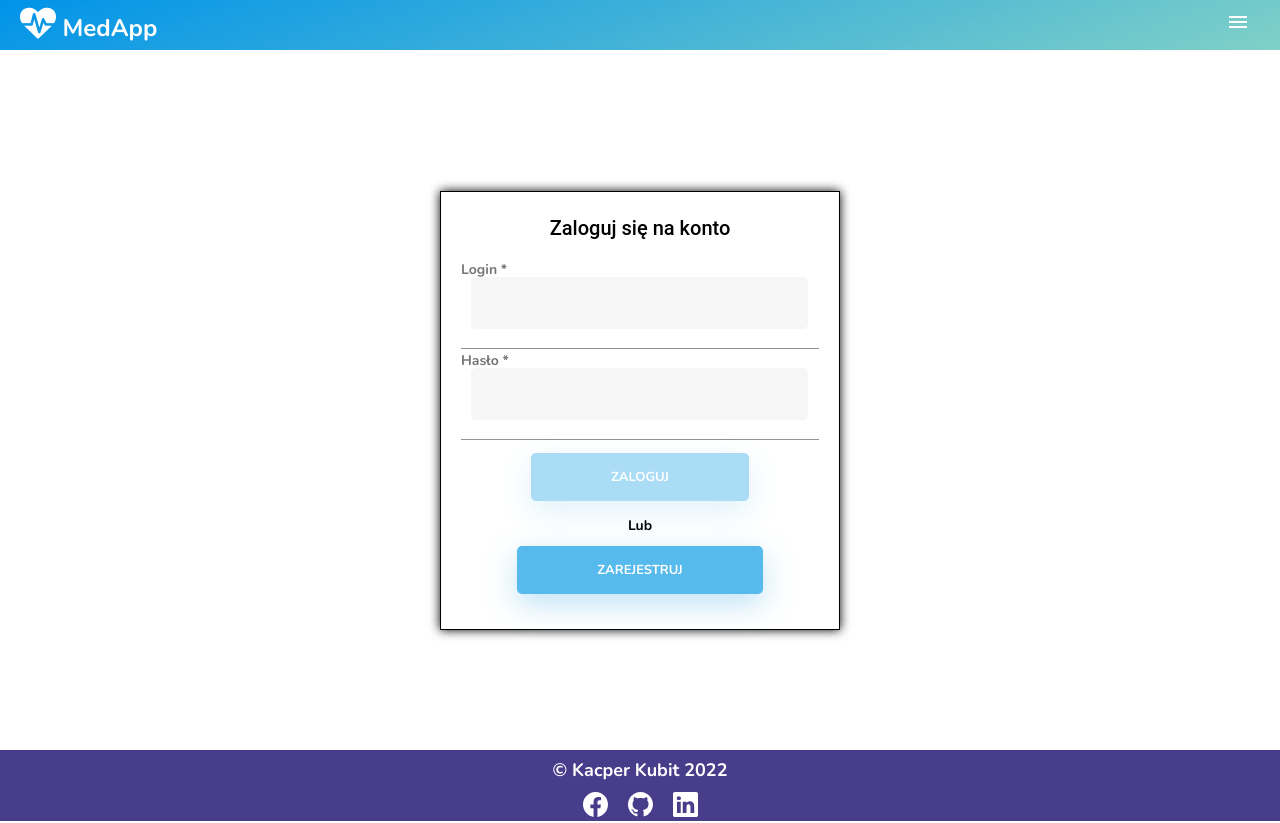
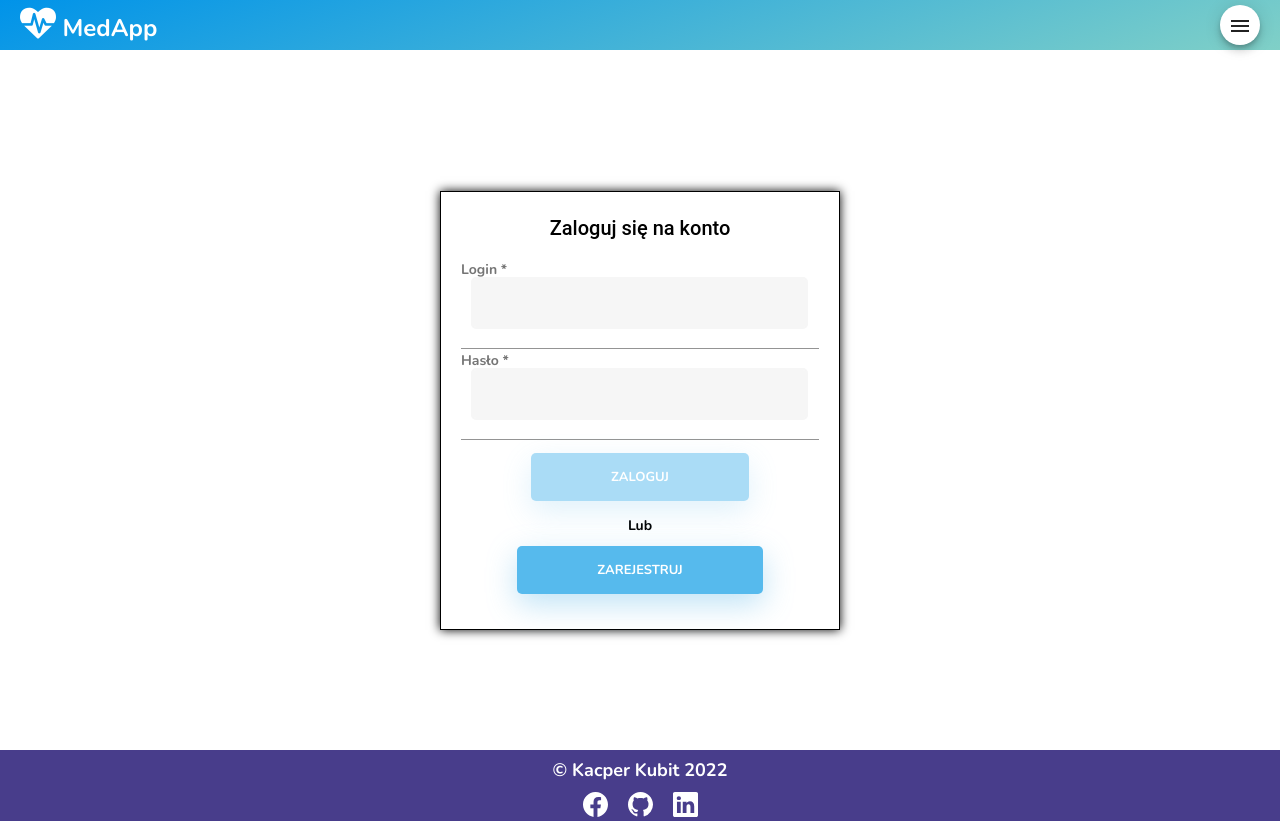
Before and after one commit to kacperk72/med-app-frontend, an Angular app: page /zaloguj in a window 1280 px wide. Built offline with nearby package versions, Linux system fonts and the light colour scheme.

Commit message:
changed menu style

```diff
--- a/src/app/app.component.html
+++ b/src/app/app.component.html
@@ -4,7 +4,12 @@
   </div>
   <div id="menu" >
     <div id="icon-menu" (click)="switchMenu()" *ngIf="showIcon">
-      <a ><mat-icon >menu</mat-icon></a>
+      <a>
+        <!-- <mat-icon >menu</mat-icon> -->
+          <button mat-mini-fab class="mat-mini-fab" color="white" aria-label="Menu icon">
+            <mat-icon>menu</mat-icon>
+          </button>
+      </a>
 
     </div>
     <div id="menu-options" *ngIf="showMenu">
--- a/src/app/app.module.ts
+++ b/src/app/app.module.ts
@@ -24,6 +24,7 @@ import { TokenInterceptorService } from './service/token-interceptor.service';
 import { AdminEditDoctorComponent } from './admin-edit-doctor/admin-edit-doctor.component';
 import {MatPaginatorModule} from '@angular/material/paginator';
 import { BookedTermsComponent } from './booked-terms/booked-terms.component';
+import {MatButtonModule} from '@angular/material/button';
 
 
 @NgModule({
@@ -52,8 +53,9 @@ import { BookedTermsComponent } from './booked-terms/booked-terms.component';
     MatSelectModule,
     MatInputModule,
     HttpClientModule,
-    MatPaginatorModule
-  ],
+    MatPaginatorModule,
+    MatButtonModule
+    ],
   providers: [{provide: HTTP_INTERCEPTORS, useClass: TokenInterceptorService, multi: true}],
   bootstrap: [AppComponent]
 })
--- a/src/styles.css
+++ b/src/styles.css
@@ -29,13 +29,15 @@ header h1 {
 #icon-menu {
     float: right;
     display: inline;
-    padding: 10px;
+    padding-top: 5px;
     margin-right: 20px;
 }
+
 #logo a {
     text-decoration: none;
     color: white;
 }
+
 ul {
     list-style-type: none;
     margin: 0;
```
